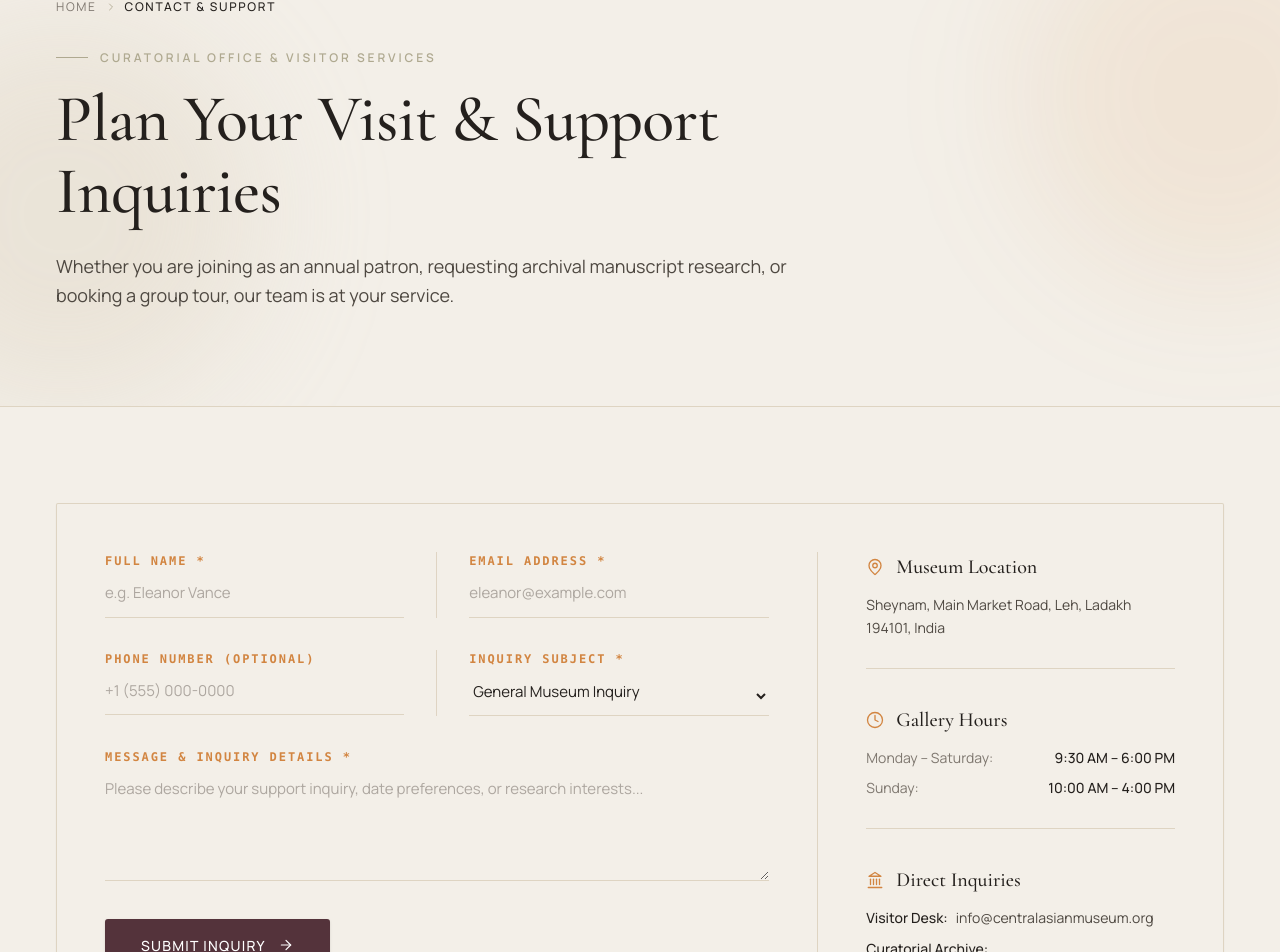
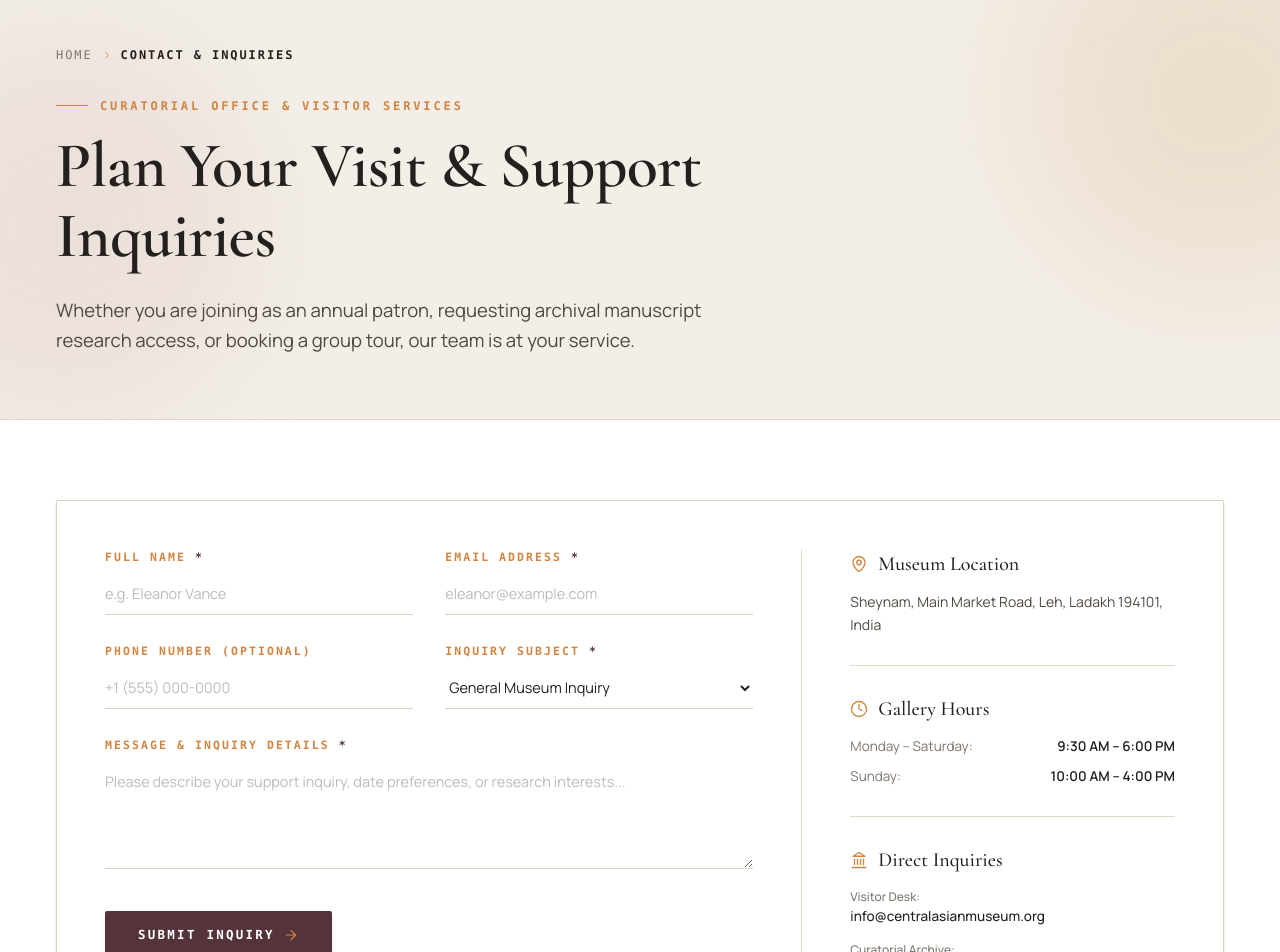
Before and after one commit to Keviot/central-asian-museum, a Next.js app: page /contact in a window 1280 px wide. Shown: the part 194-1146 px from the top of the page. Built offline with nearby package versions, Linux system fonts and the light colour scheme.

Commit message:
contact page redesigned

```diff
--- a/app/contact/page.tsx
+++ b/app/contact/page.tsx
@@ -15,72 +15,72 @@ export const metadata: Metadata = {
 
 export default function ContactPage() {
   return (
-    <div className="flex min-h-screen flex-col bg-bg-secondary text-body">
+    <div className="flex min-h-screen flex-col bg-white text-body">
       <Header variant="solid" />
 
-      <main className="flex-1 bg-bg-secondary">
-        {/* Contact Hero Banner - Full Page Warm Stone Canvas bg-bg-secondary */}
-        <section className="relative overflow-hidden border-b border-palette-sand/70 bg-bg-secondary py-16 md:py-24">
+      <main className="flex-1 bg-white">
+        {/* Contact Hero Banner - Warm Sand Header Section */}
+        <section className="relative overflow-hidden bg-[#F3EFE8] pt-28 pb-14 md:pt-36 md:pb-16 border-b border-palette-sand/60">
           <div
-            className="pointer-events-none absolute -right-32 top-0 h-96 w-96 rounded-full bg-palette-amber/10 blur-3xl"
+            className="pointer-events-none absolute -right-32 top-0 h-96 w-96 rounded-full bg-palette-amber/15 blur-3xl"
             aria-hidden="true"
           />
           <div
-            className="pointer-events-none absolute -left-32 bottom-0 h-96 w-96 rounded-full bg-palette-sand/30 blur-3xl"
+            className="pointer-events-none absolute -left-32 bottom-0 h-96 w-96 rounded-full bg-palette-rose/20 blur-3xl"
             aria-hidden="true"
           />
 
           <Container className="relative z-10">
             {/* Breadcrumb */}
             <nav
-              className="mb-6 flex items-center gap-2 text-[12px] uppercase tracking-[0.14em] text-muted"
+              className="mb-6 flex items-center gap-2 text-[12px] uppercase tracking-[0.16em] text-muted font-mono"
               aria-label="Breadcrumb"
             >
-              <Link href="/" className="hover:text-heading transition-colors">
+              <Link href="/" className="hover:text-palette-wine transition-colors">
                 Home
               </Link>
-              <Icon name="chevron-right" size={12} className="text-palette-sage" />
-              <span className="text-heading font-medium">Contact & Support</span>
+              <Icon name="chevron-right" size={12} className="text-palette-amber" />
+              <span className="text-heading font-bold">Contact & Inquiries</span>
             </nav>
 
-            <div className="max-w-200">
+            <div className="max-w-3xl">
               <div className="mb-4 inline-flex items-center gap-3">
-                <span className="h-px w-8 bg-primary" aria-hidden="true" />
-                <p className="text-[11px] font-semibold uppercase tracking-[0.24em] text-primary md:text-[12px]">
+                <span className="h-px w-8 bg-palette-amber" aria-hidden="true" />
+                <p className="text-[11px] font-bold uppercase tracking-[0.24em] text-palette-amber font-mono md:text-[12px]">
                   Curatorial Office & Visitor Services
                 </p>
               </div>
 
-              <h1 className="font-heading text-[38px] font-medium leading-[1.1] tracking-[-0.01em] text-heading sm:text-[48px] md:text-[58px] lg:text-[66px]">
+              <h1 className="font-heading text-[38px] font-semibold leading-[1.1] tracking-[-0.01em] text-heading sm:text-[48px] md:text-[56px] lg:text-[64px]">
                 Plan Your Visit & Support Inquiries
               </h1>
 
-              <p className="mt-6 text-[16px] font-normal leading-relaxed text-body md:text-[18px]">
-                Whether you are joining as an annual patron, requesting archival manuscript research, or booking a group tour, our team is at your service.
+              <p className="mt-6 text-[16.5px] font-normal leading-relaxed text-body md:text-[18.5px] max-w-2xl">
+                Whether you are joining as an annual patron, requesting archival manuscript research access, or booking a group tour, our team is at your service.
               </p>
             </div>
           </Container>
         </section>
 
-        {/* Main Section - Architectural Line Framework on bg-bg-secondary */}
-        <section className="py-16 md:py-24 bg-bg-secondary">
+        {/* Main Section - COMPLETELY WHITE BACKGROUND (MATCHING HOMEPAGE SECOND SECTION) */}
+        <section className="py-16 md:py-20 bg-white">
           <Container>
-            {/* Outer Enclosed Architectural Line Frame Box */}
-            <div className="border border-palette-sand/70 rounded-xs bg-bg-secondary p-8 sm:p-10 md:p-12 shadow-xs">
-              <div className="grid grid-cols-1 gap-12 lg:grid-cols-12 lg:gap-0">
+            {/* Outer Enclosed Architectural Line Frame Box - CRISP WHITE CANVAS */}
+            <div className="border border-palette-sand/80 rounded-xs bg-white p-8 sm:p-10 md:p-12 shadow-sm">
+              <div className="grid grid-cols-1 gap-12 lg:grid-cols-12 lg:gap-12">
                 {/* Left Column: Form with Vertical Right Line */}
                 <div className="lg:col-span-8 lg:pr-12 lg:border-r lg:border-palette-sand/70">
-                  <Suspense fallback={<div className="p-8 text-center text-muted">Loading Inquiry Form...</div>}>
+                  <Suspense fallback={<div className="p-8 text-center text-muted font-mono text-[13px]">Loading Inquiry Form...</div>}>
                     <ContactForm />
                   </Suspense>
                 </div>
 
-                {/* Right Column: Natural Comfortable Spacing */}
-                <div className="lg:col-span-4 lg:pl-12 flex flex-col justify-start gap-9">
+                {/* Right Column: Natural Comfortable Spacing & Line Dividers */}
+                <div className="lg:col-span-4 flex flex-col justify-start gap-7">
                   {/* Museum Location Block */}
                   <div className="pb-7 border-b border-palette-sand/70">
-                    <div className="flex items-center gap-3 text-palette-amber mb-3">
-                      <Icon name="map-pin" size={18} />
+                    <div className="flex items-center gap-2.5 text-palette-amber mb-3">
+                      <Icon name="map-pin" size={18} className="text-palette-amber shrink-0" />
                       <h3 className="font-heading text-[20px] font-medium text-heading">
                         Museum Location
                       </h3>
@@ -90,43 +90,47 @@ export default function ContactPage() {
                     </p>
                   </div>
 
-                  {/* Museum Hours Block */}
+                  {/* Gallery Hours Block */}
                   <div className="pb-7 border-b border-palette-sand/70">
-                    <div className="flex items-center gap-3 text-palette-amber mb-3">
-                      <Icon name="clock" size={18} />
+                    <div className="flex items-center gap-2.5 text-palette-amber mb-3">
+                      <Icon name="clock" size={18} className="text-palette-amber shrink-0" />
                       <h3 className="font-heading text-[20px] font-medium text-heading">
                         Gallery Hours
                       </h3>
                     </div>
-                    <div className="text-[14px] leading-relaxed text-body space-y-2">
-                      <p className="flex justify-between">
+                    <div className="text-[13.5px] leading-relaxed text-body space-y-2">
+                      <p className="flex justify-between items-center">
                         <span className="text-muted">Monday – Saturday:</span>
-                        <span className="font-medium text-heading">9:30 AM – 6:00 PM</span>
+                        <span className="font-semibold text-heading">9:30 AM – 6:00 PM</span>
                       </p>
-                      <p className="flex justify-between">
+                      <p className="flex justify-between items-center">
                         <span className="text-muted">Sunday:</span>
-                        <span className="font-medium text-heading">10:00 AM – 4:00 PM</span>
+                        <span className="font-semibold text-heading">10:00 AM – 4:00 PM</span>
                       </p>
                     </div>
                   </div>
 
                   {/* Direct Inquiries Block */}
                   <div>
-                    <div className="flex items-center gap-3 text-palette-amber mb-3">
-                      <Icon name="landmark" size={18} />
+                    <div className="flex items-center gap-2.5 text-palette-amber mb-3">
+                      <Icon name="landmark" size={18} className="text-palette-amber shrink-0" />
                       <h3 className="font-heading text-[20px] font-medium text-heading">
                         Direct Inquiries
                       </h3>
                     </div>
-                    <div className="text-[14px] leading-relaxed text-body space-y-2">
-                      <p className="flex flex-wrap items-center gap-2">
-                        <strong className="text-heading font-medium">Visitor Desk:</strong>
-                        <span>info@centralasianmuseum.org</span>
-                      </p>
-                      <p className="flex flex-wrap items-center gap-2">
-                        <strong className="text-heading font-medium">Curatorial Archive:</strong>
-                        <span>archives@centralasianmuseum.org</span>
-                      </p>
+                    <div className="text-[13.5px] leading-relaxed text-body space-y-3">
+                      <div>
+                        <p className="text-muted text-[12px] font-medium">Visitor Desk:</p>
+                        <a href="mailto:info@centralasianmuseum.org" className="text-heading font-medium hover:text-palette-wine transition-colors">
+                          info@centralasianmuseum.org
+                        </a>
+                      </div>
+                      <div>
+                        <p className="text-muted text-[12px] font-medium">Curatorial Archive:</p>
+                        <a href="mailto:archives@centralasianmuseum.org" className="text-heading font-medium hover:text-palette-wine transition-colors">
+                          archives@centralasianmuseum.org
+                        </a>
+                      </div>
                     </div>
                   </div>
                 </div>
--- a/components/contact/ContactForm.tsx
+++ b/components/contact/ContactForm.tsx
@@ -66,7 +66,7 @@ export function ContactForm() {
   return (
     <div className="w-full bg-transparent">
       {rawIntent && intentSubjectMap[rawIntent] && (
-        <div className="mb-8 flex items-center gap-3 border-b border-palette-sand/70 pb-4 text-[13.5px] text-heading">
+        <div className="mb-8 flex items-center gap-3 rounded-xs border border-palette-amber/40 bg-palette-amber/10 p-4 text-[13.5px] text-heading">
           <Icon name="sparkles" size={18} className="text-palette-amber shrink-0" />
           <p>
             Inquiry Intent Pre-selected:{" "}
@@ -85,11 +85,11 @@ export function ContactForm() {
 
       {submitted ? (
         <div className="py-12 border-b border-palette-sand/70">
-          <div className="flex h-12 w-12 items-center justify-center rounded-full bg-palette-sage/20 text-palette-sage border border-palette-sage/40">
+          <div className="flex h-12 w-12 items-center justify-center rounded-full bg-emerald-500/20 text-emerald-700 border border-emerald-500/40">
             <Icon name="check" size={24} />
           </div>
-          <h3 className="mt-4 font-heading text-[28px] font-medium text-heading">
-            Inquiry Received
+          <h3 className="mt-4 font-heading text-[28px] font-semibold text-heading">
+            Inquiry Transmitted Successfully
           </h3>
           <p className="mt-2 text-[15px] leading-relaxed text-body max-w-md">
             Thank you, <strong className="text-heading">{name}</strong>. Your inquiry regarding{" "}
@@ -110,12 +110,12 @@ export function ContactForm() {
           </div>
         </div>
       ) : (
-        <form onSubmit={handleSubmit} className="flex flex-col">
+        <form onSubmit={handleSubmit} className="flex flex-col space-y-7">
           {/* Row 1: Full Name & Email */}
-          <div className="grid grid-cols-1 gap-8 sm:grid-cols-2 sm:gap-0 mb-8">
-            <div className="sm:pr-8 sm:border-r sm:border-palette-sand/70">
-              <label htmlFor="contact-name" className="block font-mono text-[12px] font-bold uppercase tracking-[0.16em] text-palette-amber mb-2">
-                Full Name <span className="text-palette-amber font-extrabold">*</span>
+          <div className="grid grid-cols-1 gap-8 sm:grid-cols-2">
+            <div className="space-y-1.5">
+              <label htmlFor="contact-name" className="block font-mono text-[11.5px] font-bold uppercase tracking-[0.18em] text-palette-amber">
+                Full Name <span className="text-palette-wine font-extrabold">*</span>
               </label>
               <input
                 id="contact-name"
@@ -124,13 +124,13 @@ export function ContactForm() {
                 value={name}
                 onChange={(e) => setName(e.target.value)}
                 placeholder="e.g. Eleanor Vance"
-                className="w-full bg-transparent border-b border-palette-sand/70 pb-3 pt-1 text-[15px] text-heading placeholder:text-muted/60 focus:border-palette-amber focus:outline-none transition-colors"
+                className="w-full rounded-none border-b border-palette-sand/80 bg-transparent px-0 py-2.5 text-[14.5px] text-heading placeholder:text-muted/50 focus:border-palette-amber focus:outline-none transition-colors"
               />
             </div>
 
-            <div className="sm:pl-8">
-              <label htmlFor="contact-email" className="block font-mono text-[12px] font-bold uppercase tracking-[0.16em] text-palette-amber mb-2">
-                Email Address <span className="text-palette-amber font-extrabold">*</span>
+            <div className="space-y-1.5">
+              <label htmlFor="contact-email" className="block font-mono text-[11.5px] font-bold uppercase tracking-[0.18em] text-palette-amber">
+                Email Address <span className="text-palette-wine font-extrabold">*</span>
               </label>
               <input
                 id="contact-email"
@@ -139,15 +139,15 @@ export function ContactForm() {
                 value={email}
                 onChange={(e) => setEmail(e.target.value)}
                 placeholder="eleanor@example.com"
-                className="w-full bg-transparent border-b border-palette-sand/70 pb-3 pt-1 text-[15px] text-heading placeholder:text-muted/60 focus:border-palette-amber focus:outline-none transition-colors"
+                className="w-full rounded-none border-b border-palette-sand/80 bg-transparent px-0 py-2.5 text-[14.5px] text-heading placeholder:text-muted/50 focus:border-palette-amber focus:outline-none transition-colors"
               />
             </div>
           </div>
 
           {/* Row 2: Phone & Inquiry Subject */}
-          <div className="grid grid-cols-1 gap-8 sm:grid-cols-2 sm:gap-0 mb-8">
-            <div className="sm:pr-8 sm:border-r sm:border-palette-sand/70">
-              <label htmlFor="contact-phone" className="block font-mono text-[12px] font-bold uppercase tracking-[0.16em] text-palette-amber mb-2">
+          <div className="grid grid-cols-1 gap-8 sm:grid-cols-2">
+            <div className="space-y-1.5">
+              <label htmlFor="contact-phone" className="block font-mono text-[11.5px] font-bold uppercase tracking-[0.18em] text-palette-amber">
                 Phone Number (Optional)
               </label>
               <input
@@ -156,36 +156,36 @@ export function ContactForm() {
                 value={phone}
                 onChange={(e) => setPhone(e.target.value)}
                 placeholder="+1 (555) 000-0000"
-                className="w-full bg-transparent border-b border-palette-sand/70 pb-3 pt-1 text-[15px] text-heading placeholder:text-muted/60 focus:border-palette-amber focus:outline-none transition-colors"
+                className="w-full rounded-none border-b border-palette-sand/80 bg-transparent px-0 py-2.5 text-[14.5px] text-heading placeholder:text-muted/50 focus:border-palette-amber focus:outline-none transition-colors"
               />
             </div>
 
-            <div className="sm:pl-8">
-              <label htmlFor="contact-subject" className="block font-mono text-[12px] font-bold uppercase tracking-[0.16em] text-palette-amber mb-2">
-                Inquiry Subject <span className="text-palette-amber font-extrabold">*</span>
+            <div className="space-y-1.5">
+              <label htmlFor="contact-subject" className="block font-mono text-[11.5px] font-bold uppercase tracking-[0.18em] text-palette-amber">
+                Inquiry Subject <span className="text-palette-wine font-extrabold">*</span>
               </label>
               <select
                 id="contact-subject"
                 required
                 value={subject}
                 onChange={(e) => setSelectedSubject(e.target.value)}
-                className="w-full bg-transparent border-b border-palette-sand/70 pb-3 pt-1 text-[15px] text-heading focus:border-palette-amber focus:outline-none transition-colors cursor-pointer"
+                className="w-full rounded-none border-b border-palette-sand/80 bg-transparent px-0 py-2.5 text-[14.5px] text-heading focus:border-palette-amber focus:outline-none transition-colors cursor-pointer"
               >
-                <option value="General Museum Inquiry" className="bg-bg-secondary text-heading">General Museum Inquiry</option>
-                <option value="Museum Membership & Patronage" className="bg-bg-secondary text-heading">Museum Membership & Patronage</option>
-                <option value="Philanthropy & Relic Conservation" className="bg-bg-secondary text-heading">Philanthropy & Relic Conservation</option>
-                <option value="Group, School & Guided Visits" className="bg-bg-secondary text-heading">Group, School & Guided Visits</option>
-                <option value="Research & Archival Access" className="bg-bg-secondary text-heading">Research & Archival Access</option>
-                <option value="Cultural Partnerships & CSR" className="bg-bg-secondary text-heading">Cultural Partnerships & CSR</option>
-                <option value="Artifact & Gallery Sponsorship" className="bg-bg-secondary text-heading">Artifact & Gallery Sponsorship</option>
+                <option value="General Museum Inquiry" className="bg-white text-heading">General Museum Inquiry</option>
+                <option value="Museum Membership & Patronage" className="bg-white text-heading">Museum Membership & Patronage</option>
+                <option value="Philanthropy & Relic Conservation" className="bg-white text-heading">Philanthropy & Relic Conservation</option>
+                <option value="Group, School & Guided Visits" className="bg-white text-heading">Group, School & Guided Visits</option>
+                <option value="Research & Archival Access" className="bg-white text-heading">Research & Archival Access</option>
+                <option value="Cultural Partnerships & CSR" className="bg-white text-heading">Cultural Partnerships & CSR</option>
+                <option value="Artifact & Gallery Sponsorship" className="bg-white text-heading">Artifact & Gallery Sponsorship</option>
               </select>
             </div>
           </div>
 
           {/* Row 3: Message Textarea */}
-          <div className="mb-8">
-            <label htmlFor="contact-message" className="block font-mono text-[12px] font-bold uppercase tracking-[0.16em] text-palette-amber mb-2">
-              Message & Inquiry Details <span className="text-palette-amber font-extrabold">*</span>
+          <div className="space-y-1.5">
+            <label htmlFor="contact-message" className="block font-mono text-[11.5px] font-bold uppercase tracking-[0.18em] text-palette-amber">
+              Message & Inquiry Details <span className="text-palette-wine font-extrabold">*</span>
             </label>
             <textarea
               id="contact-message"
@@ -194,15 +194,20 @@ export function ContactForm() {
               value={message}
               onChange={(e) => setMessage(e.target.value)}
               placeholder="Please describe your support inquiry, date preferences, or research interests..."
-              className="w-full bg-transparent border-b border-palette-sand/70 pb-3 pt-1 text-[15px] text-heading placeholder:text-muted/60 focus:border-palette-amber focus:outline-none transition-colors resize-y"
+              className="w-full rounded-none border-b border-palette-sand/80 bg-transparent px-0 py-2.5 text-[14.5px] text-heading placeholder:text-muted/50 focus:border-palette-amber focus:outline-none transition-colors resize-y"
             />
           </div>
 
-          {/* Submit Action */}
-          <div>
-            <Button type="submit" variant="primary" size="lg" icon="arrow-right" disabled={isSubmitting} className="w-full sm:w-auto">
-              {isSubmitting ? "Transmitting..." : "Submit Inquiry"}
-            </Button>
+          {/* Submit Action Button */}
+          <div className="pt-2">
+            <button
+              type="submit"
+              disabled={isSubmitting}
+              className="w-full sm:w-auto px-8 py-3.5 rounded-xs bg-palette-wine hover:bg-palette-wine/90 border border-palette-wine/30 text-[12.5px] font-mono font-bold uppercase tracking-[0.18em] text-white shadow-md hover:scale-[1.01] active:scale-[0.99] transition-all flex items-center justify-center gap-2 cursor-pointer"
+            >
+              <span>{isSubmitting ? "Transmitting..." : "Submit Inquiry"}</span>
+              <Icon name="arrow-right" size={16} className="text-palette-amber" />
+            </button>
           </div>
         </form>
       )}
```
